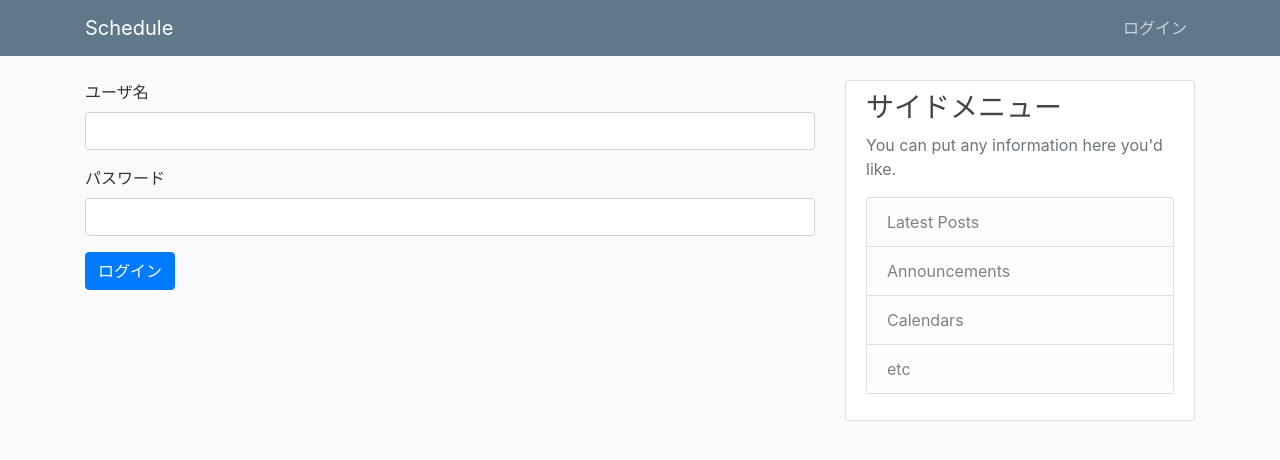
After one commit to shugoY45/portfolio, a Flask app: page /login in a window 1280 px wide. The commit adds this page. Shown: the top 460 px of the page. Run offline with Flask 2, Linux system fonts and the light colour scheme; some libraries are stand-ins or nearby versions.

Commit message:
add login and flash

```diff
--- a/flask_schedule/__init__.py
+++ b/flask_schedule/__init__.py
@@ -5,9 +5,8 @@ from flask_sqlalchemy import SQLAlchemy
 
 
 app = Flask(__name__)
-app.config['SECRET_KEY'] = '5bdc41204800aae4cacd107625b60bfc'
-app.config['SQLALCHEMY_DATABASE_URI'] = 'sqlite:///site.db'
+app.config.from_object('flask_schedule.config')
 db = SQLAlchemy(app)
 
 # from models import Worker
-from flask_schedule import routes
+from flask_schedule import views
--- /dev/null
+++ b/flask_schedule/config.py
@@ -0,0 +1,6 @@
+
+DEBUG = True
+USERNAME = 'shugo'
+PASSWORD = 'ys45'
+SECRET_KEY = '5bdc41204800aae4cacd107625b60bfc'
+SQLALCHEMY_DATABASE_URI = 'sqlite:///site.db'
--- a/flask_schedule/templates/form.html
+++ b/flask_schedule/templates/index.html
@@ -1,4 +1,4 @@
 {% extends "layout.html" %}
 {% block content %}
-
+  シフトができません
 {% endblock %}
--- a/flask_schedule/templates/layout.html
+++ b/flask_schedule/templates/layout.html
@@ -9,7 +9,7 @@
 
     <link rel="stylesheet" type="text/css" href="{{ url_for('static', filename='main.css') }}">
 
-  <title>Document</title>
+  <title>シフト作成</title>
 </head>
 <body>
   <header class="site-header">
@@ -20,14 +20,21 @@
           <span class="navbar-toggler-icon"></span>
         </button>
         <div class="collapse navbar-collapse" id="navbarToggle">
+          {% if session.logged_in %}
           <div class="navbar-nav mr-auto">
-            <a class="nav-item nav-link" href="{{ url_for('hello') }}">Home</a>
-            <a class="nav-item nav-link" href="{{ url_for('hello') }}">About</a>
+            <a class="nav-item nav-link" href="{{ url_for('index') }}">ホーム</a>
+            <a class="nav-item nav-link" href="{{ url_for('job') }}">仕事</a>
+            <a class="nav-item nav-link" href="{{ url_for('worker') }}">従業員</a>
           </div>
           <!-- Navbar Right Side -->
           <div class="navbar-nav">
-            <a class="nav-item nav-link" href="{{ url_for('job') }}">Job</a>
-            <a class="nav-item nav-link" href="{{ url_for('worker') }}">Worker</a>
+            <a class="nav-item nav-link" href="{{ url_for('logout') }}">ログアウト</a>
+          </div>
+          {% else %}
+          <div class="navbar-nav mr-auto"></div>
+          <div class="navbar-nav">
+            <a class="nav-item nav-link" href="{{ url_for('login') }}">ログイン</a>
+          {% endif %}
           </div>
         </div>
       </div>
--- /dev/null
+++ b/flask_schedule/templates/login.html
@@ -0,0 +1,15 @@
+{% extends "layout.html" %}
+{% block content %}
+  <form action="/login" method="POST">
+    <div class="form-group">
+      <label for="InputTitle">ユーザ名</label>
+      <input type="text" class="form-control" id="InputTitle" name="username">
+    </div>
+    <div class="form-group">
+      <label for="InputPassword">パスワード</label>
+      <input type="password" class="form-control" id="InputPassword" name="password">
+    </div>
+
+    <button type="submit" class="btn btn-primary">ログイン</button>
+  </form>
+{% endblock %}
--- a/flask_schedule/routes.py
+++ b/flask_schedule/views.py
@@ -1,4 +1,4 @@
-from flask import render_template, url_for, flash, redirect, request
+from flask import render_template, url_for, flash, redirect, request, session
 from flask_schedule import app, db
 from flask_schedule.forms import WorkerForm ,JobForm
 from make_shift.setting import hourlist,minuteslist, priorty_list
@@ -8,28 +8,30 @@ from flask_schedule.models import Worker ,Job
 
 
 @app.route("/", methods=["GET", "POST"])
-def hello():
-  form = WorkerForm()
-  hour = hourlist
-  minutes = minuteslist
-  form.starttime_hour.choices = hourlist
-  form.starttime_minutes.choices = minuteslist
-  form.endtime_hour.choices = hourlist
-  form.endtime_minutes.choices = minuteslist
+def index():
+  if not session.get('logged_in'):
+    return redirect(url_for('login'))
+  return render_template("index.html")
+
+@app.route('/login', methods=['GET', 'POST'])
+def login():
+  error = None
   if request.method == 'POST':
-    # print(1)
-    if form.validate_on_submit():
-      # print(2)
-      flash('Your post has been created!', 'success')
-      # print(type(form.starttime_hour.data))
-      worker = Worker(workername=form.workername.data, starttime=form.starttime_hour.data+':'+form.starttime_minutes.data, endtime=form.endtime_hour.data+':'+form.endtime_minutes.data, workerweight='0')
-      db.session.add(worker)
-      db.session.commit()
+    if request.form['username'] != app.config['USERNAME']:
+      flash('ユーザ名が異なります',"danger")
+    elif request.form['password'] != app.config['PASSWORD']:
+      flash('パスワードが異なります',"danger")
+    else:
+      session['logged_in'] = True
+      flash('ログインしました',"success")
+      return redirect(url_for('index'))
+  return render_template('login.html')
 
-      return redirect(url_for('worker'))
-  return render_template("form.html", form=form)
-  # return render_template("form.html")
-
+@app.route('/logout')
+def logout():
+  session.pop('logged_in', None)
+  flash('ログアウトしました',"success")
+  return redirect(url_for('index'))
 
 @app.route('/worker', methods=['GET', 'POST'])
 def worker():
--- a/run.py
+++ b/run.py
@@ -4,4 +4,4 @@ from flask_schedule import app
 
 
 if __name__ == '__main__':
-  app.run(debug=True)
+  app.run()
```
